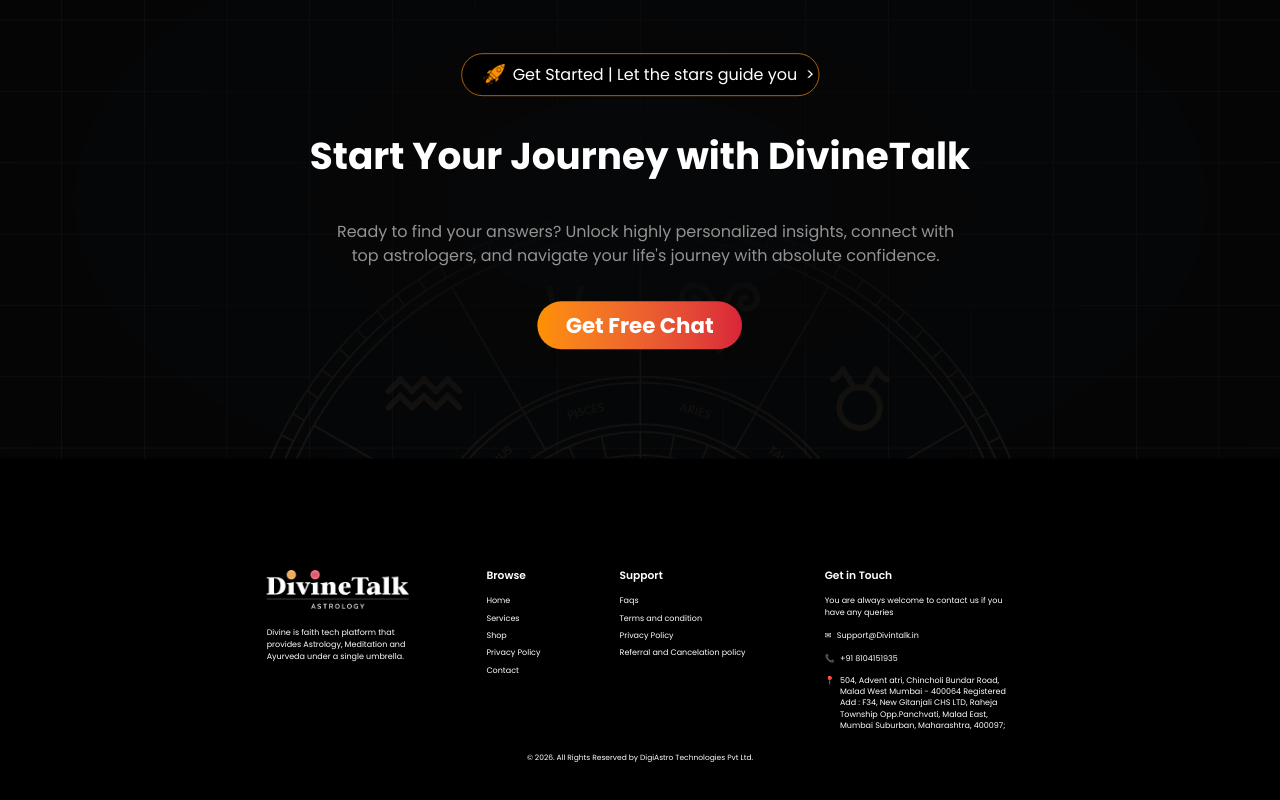
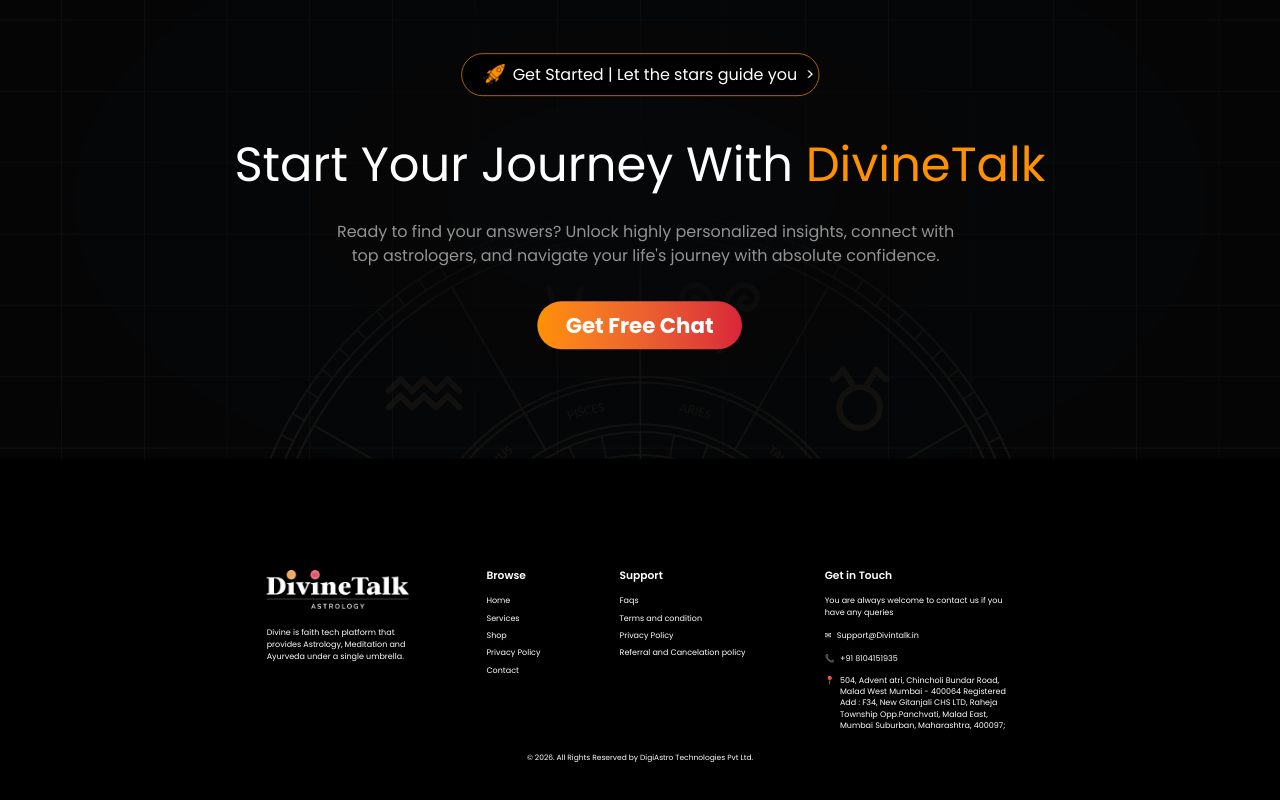
Before and after one commit to hardik8153/divine-landing-page, a React (Vite) app: page / in a window 1280 px wide. Shown: the part 4700-5500 px from the top of the page. Built offline with nearby package versions, Linux system fonts and the light colour scheme.

Commit message:
Cta heading

```diff
--- a/src/sections/CTA.jsx
+++ b/src/sections/CTA.jsx
@@ -53,10 +53,11 @@
       </div>
 
       <p
-        className="absolute font-extrabold leading-[normal] left-55.5 text-[56px] text-center text-white top-[7242px] w-369"
+        className="absolute font-normal leading-[normal] left-55.5 text-[72px] text-center text-white top-[7242px] w-369"
         data-node-id="1:243"
       >
-        Start Your Journey with DivineTalk
+        Start Your Journey With
+        <span className="text-[#fe9100]"> DivineTalk</span>
       </p>
 
       <p
```
